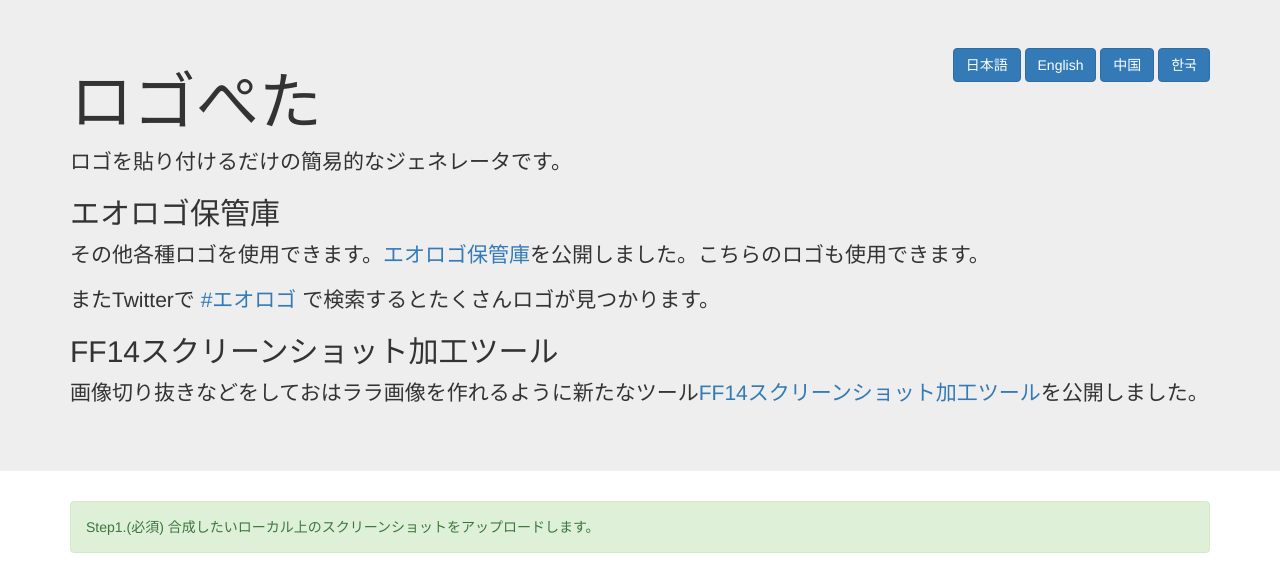
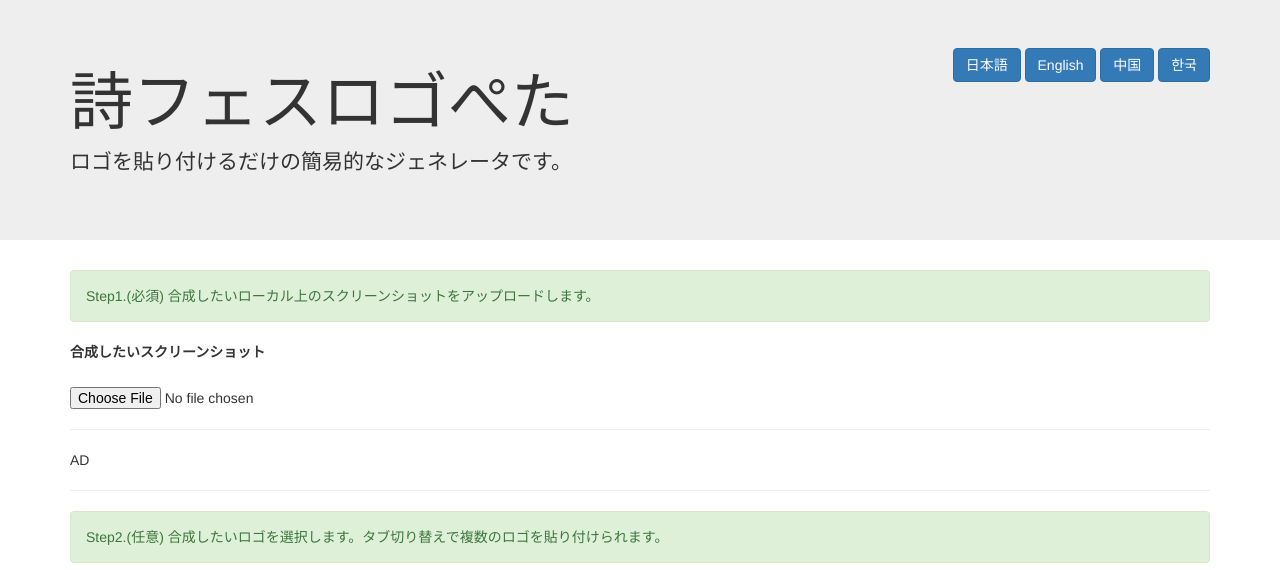
Before and after one commit to gelehrtecrest/bp2ap, a plain HTML site: page docs/index.html in a window 1280 px wide. Shown: the top 570 px of the page. Drawn offline with nearby package versions, Linux system fonts and the light colour scheme; a script that the page names is missing.

Commit message:
名称仮

```diff
--- a/docs/index.html
+++ b/docs/index.html
@@ -5,7 +5,7 @@
 		<meta http-equiv="X-UA-Compatible" content="IE=edge">
 		<meta name="viewport" content="width=device-width, initial-scale=1">
 		<meta description="ロゴぺたはゲームのスクリーンショットにロゴを載せるためのアプリです。FINAL FANTASY XIVのスクリーンショットでテストしています。">
-		<title>ロゴぺた</title>
+		<title>詩フェスロゴぺた</title>
 		<script src="https://code.createjs.com/easeljs-0.8.2.min.js"></script>
 		<script src="https://code.jquery.com/jquery-3.1.1.min.js" integrity="sha256-hVVnYaiADRTO2PzUGmuLJr8BLUSjGIZsDYGmIJLv2b8=" crossorigin="anonymous"></script>
 		<script src="https://maxcdn.bootstrapcdn.com/bootstrap/3.3.7/js/bootstrap.min.js" integrity="sha384-Tc5IQib027qvyjSMfHjOMaLkfuWVxZxUPnCJA7l2mCWNIpG9mGCD8wGNIcPD7Txa" crossorigin="anonymous"></script>
@@ -33,7 +33,7 @@
 					<a class="btn btn-primary language" href="#ch">中国</a>
 					<a class="btn btn-primary language" href="#kr">한국</a>
 				</div>
-				<h1 class="lang" language="ja">ロゴぺた</h1>
+				<h1 class="lang" language="ja">詩フェスロゴぺた</h1>
 				<h1 class="lang" language="en" style="display:none">Ohalala generator</h1>
 				<h1 class="lang" language="ch" style="display:none">おはララ 发电机</h1>
 				<h1 class="lang" language="kr" style="display:none">おはララ 발전기</h1>
@@ -41,14 +41,6 @@
 				<p class="lang" language="en" style="display:none">This is a simple generator that put the ohalala logo on the screenshot.</p>
 				<p class="lang" language="ch" style="display:none">这是一个简单的生成器，将おはララ徽标放在屏幕截图上。</p>
 				<p class="lang" language="kr" style="display:none">이것은 스크린 샷에 おはララ 로고를 넣는 간단한 생성기입니다.</p>
-				<h2 class="lang" language="ja">エオロゴ保管庫</h2>
-				<p class="lang" language="ja">その他各種ロゴを使用できます。<a href="https://eingelehrte.wixsite.com/eologo" target="_blank">エオロゴ保管庫</a>を公開しました。こちらのロゴも使用できます。</p>
-				<p class="lang" language="ja">またTwitterで <a href="https://twitter.com/hashtag/%E3%82%A8%E3%82%AA%E3%83%AD%E3%82%B4">#エオロゴ</a> で検索するとたくさんロゴが見つかります。</p>
-				<p class="lang" language="en" style="display:none">You can find many logos by searching <a href="https://twitter.com/hashtag/%E3%82%A8%E3%82%AA%E3%83%AD%E3%82%B4">#エオロゴ</a> on Twitter.</p>
-				<p class="lang" language="ch" style="display:none">您可以在Twitter上搜索<a href="https://twitter.com/hashtag/%E3%82%A8%E3%82%AA%E3%83%AD%E3%82%B4">#エオロゴ</a>找到许多徽标。</p>
-				<p class="lang" language="kr" style="display:none">Twitter에서 <a href="https://twitter.com/hashtag/%E3%82%A8%E3%82%AA%E3%83%AD%E3%82%B4">#エオロゴ</a> 검색하면 많이 로고를 찾을 수 있습니다.</p>
-				<h2 class="lang" language="ja">FF14スクリーンショット加工ツール</h2>
-				<p class="lang" language="ja">画像切り抜きなどをしておはララ画像を作れるように新たなツール<a href="https://gelehrtecrest.github.io/ff14ssedit/" target="_blank">FF14スクリーンショット加工ツール</a>を公開しました。</p>
 			</div>
 		</div>
 		<div class="container">
```
